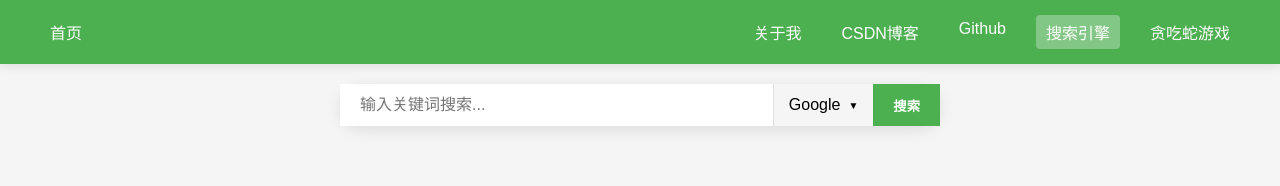
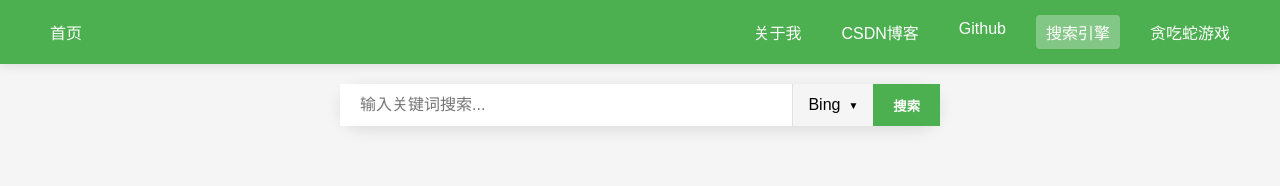
Before and after one commit to yikousu/hac-blog, a Vue app: page /search in a window 1280 px wide. Shown: the top 186 px of the page. Built offline with nearby package versions, Linux system fonts and the light colour scheme.

Commit message:
feat: 添加搜索引擎

```diff
--- a/src/components/SearchComponent.vue
+++ b/src/components/SearchComponent.vue
@@ -31,11 +31,24 @@ interface SearchEngine {
 
 // 搜索引擎列表
 const searchEngines: SearchEngine[] = [
+  { id: 'bing', name: 'Bing', url: 'https://www.bing.com/search?q=' },
   { id: 'google', name: 'Google', url: 'https://www.google.com/search?q=' },
-  { id: 'bing', name: 'Bing', url: 'https://www.bing.com/search?q=' },
-  { id: 'baidu', name: '百度', url: 'https://www.baidu.com/s?wd=' },
+  { id: 'bilibili', name: 'Bilibili', url: 'https://search.bilibili.com/all?keyword=' },
+  { id: 'douyin', name: '抖音', url: 'https://www.douyin.com/search/' },
   { id: 'github', name: 'GitHub', url: 'https://github.com/search?q=' },
+  { id: 'gitee', name: 'Gitee', url: 'https://search.gitee.com/?q=' },
+  { id: 'csdn', name: 'CSDN', url: 'https://so.csdn.net/so/search?q=' },
+  { id: 'stackoverflow', name: 'Stack Overflow', url: 'https://stackoverflow.com/search?q=' },
+  { id: 'zhihu', name: '知乎', url: 'https://www.zhihu.com/search?q=' },
+  { id: 'weibo', name: '微博', url: 'https://s.weibo.com/weibo?q=' },
+  { id: 'twitter', name: 'Twitter', url: 'https://twitter.com/search?q=' },
+  { id: 'youtube', name: 'YouTube', url: 'https://www.youtube.com/results?search_query=' },
+  { id: 'wikipedia', name: 'Wikipedia', url: 'https://en.wikipedia.org/wiki/Special:Search?search=' },
+  { id: 'yandex', name: 'Yandex', url: 'https://yandex.com/search/?text=' },
+  { id: 'duckduckgo', name: 'DuckDuckGo', url: 'https://duckduckgo.com/?q=' },
+  { id: 'yahoo', name: 'Yahoo', url: 'https://search.yahoo.com/search?p=' },
 ];
+
 
 // 当前选中的搜索引擎
 const currentEngine = ref<SearchEngine>(searchEngines[0]);
@@ -54,7 +67,7 @@ const toggleDropdown = () => {
   isDropdownOpen.value = !isDropdownOpen.value;
 };
 
-// 选择搜索引擎（修正点击外部后立刻关闭问题）
+// 选择搜索引擎
 const handleEngineSelection = (engine: SearchEngine) => {
   setTimeout(() => {
     currentEngine.value = engine;
@@ -114,7 +127,7 @@ onUnmounted(() => {
   top: 100%;
   left: auto;
   right: 0;
-  width: 150px;
+  width: 160px;
   background-color: white;
   border-radius: 8px;
   box-shadow: 0 5px 15px rgba(0, 0, 0, 0.1);
```
